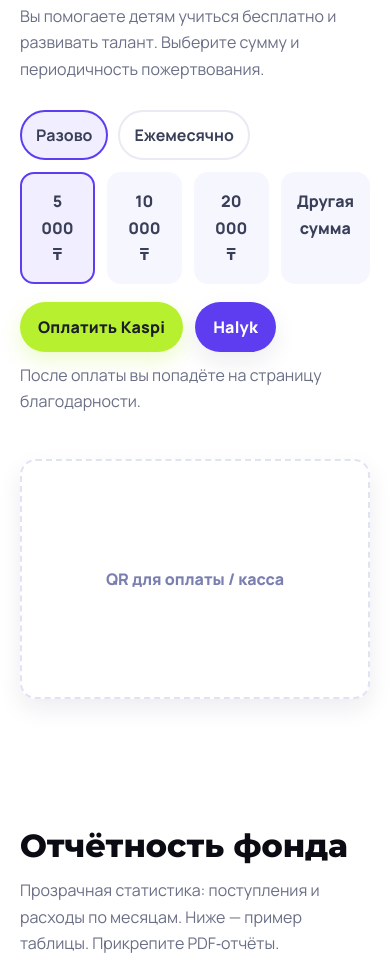
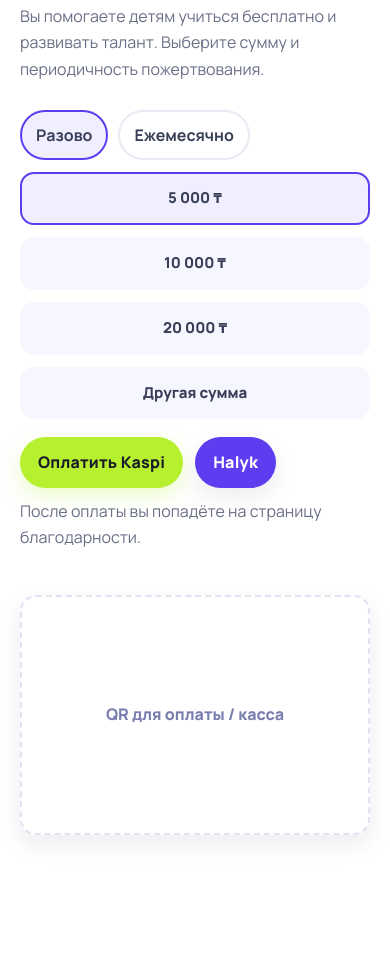
Before and after one commit to KussymYerke/sham-school, a plain HTML site: page sham.html in a window 390 px wide. Shown: the part 5981-6941 px from the top of the page. Drawn offline with Linux system fonts and the light colour scheme.

Commit message:
adaptive

```diff
--- a/sham.html
+++ b/sham.html
@@ -564,6 +564,29 @@
         border-color: var(--purple);
         background: #f1efff;
       }
+
+      .amounts {
+        display: grid;
+        grid-template-columns: repeat(4, 1fr);
+        gap: 12px;
+      }
+
+      @media (max-width: 720px) {
+        .amounts {
+          grid-template-columns: repeat(2, 1fr); /* 2 в ряд */
+        }
+      }
+
+      @media (max-width: 420px) {
+        .amounts {
+          grid-template-columns: 1fr; /* по одной кнопке */
+        }
+        .amounts label {
+          font-size: 15px;
+          padding: 12px;
+        }
+      }
+
       .period {
         display: flex;
         gap: 10px;
```
